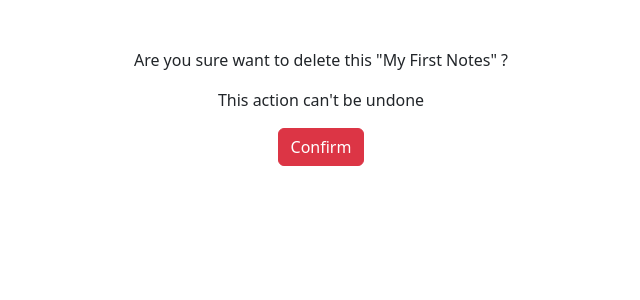
After one commit to Shiftgithub/Smartnotes_in_Django, a Django app: page /smart/notes/1/delete in a window 1280 px wide. The commit adds this page. Shown: the top 300 px of the page, without its empty margins (319-959 px from the left). Run offline with Django 4.2, Linux system fonts and the light colour scheme; data comes from the database, SQL or seed files in the repository; both versions use the stored data as it was after the commit.

Commit message:
chapter-7

```diff
--- a/SmartNotes/notes/forms.py
+++ b/SmartNotes/notes/forms.py
@@ -18,6 +18,6 @@ class NotesForm(forms.ModelForm):
 
     def clean_title(self):
         title = self.cleaned_data['title']
-        if 'Django' not in title:
-            raise ValidationError('We only accept notes about Django!')
+        if 'Notes' not in title:
+            raise ValidationError('We only accept notes about Django :!')
         return title
--- /dev/null
+++ b/SmartNotes/notes/templates/notes/notes_delete.html
@@ -0,0 +1,9 @@
+{% extends 'base.html' %}
+
+{% block content %}
+<form method="POST">{% csrf_token %}
+    <p>Are you sure want to delete this "{{notes.title}}" ?</p>
+    <p>This action can't be undone</p>
+    <input type="submit" class="btn btn-danger" value="Confirm" />
+</form>
+{% endblock %}
--- a/SmartNotes/notes/templates/notes/notes_detail.html
+++ b/SmartNotes/notes/templates/notes/notes_detail.html
@@ -5,4 +5,8 @@
     <h1 class="my-5">{{note.title}}</h1>
     <p>{{note.text}}</p>
 </div>
+<a href="{% url 'notes.list' %}" class="btn btn-secondary my-5">Back</a>
+<a href="{% url 'notes.update' pk=note.id %}" class="btn btn-warning">Edit</a>
+<a href="{% url 'notes.delete' pk=note.id %}" class="btn btn-danger">Delete</a>
+
 {% endblock %}
--- a/SmartNotes/notes/urls.py
+++ b/SmartNotes/notes/urls.py
@@ -4,5 +4,7 @@ from . import views
 urlpatterns = [
     path('notes', views.NotesListView.as_view(), name="notes.list"),
     path('notes/<int:pk>', views.NotesDetailView.as_view(), name="notes.detail"),
+    path('notes/<int:pk>/edit', views.NotesUpdateView.as_view(), name="notes.update"),
+    path('notes/<int:pk>/delete', views.NotesDeleteView.as_view(), name="notes.delete"),
     path('notes/new', views.NotesCreateView.as_view(), name="notes.new"),
 ]
--- a/SmartNotes/notes/views.py
+++ b/SmartNotes/notes/views.py
@@ -1,12 +1,24 @@
 from django.shortcuts import render
 from django.http import Http404
-from django.views.generic import CreateView, DetailView, ListView
+from django.views.generic import CreateView, DetailView, ListView, UpdateView
+from django.views.generic.edit import DeleteView
 
 from .forms import NotesForm
 from .models import Notes
 
 
+class NotesDeleteView(DeleteView):
+    model = Notes
+    success_url = '/smart/notes'
+    template_name = 'notes/notes_delete.html'
+
 class NotesCreateView(CreateView):
+    model = Notes
+    success_url = '/smart/notes'
+    form_class = NotesForm
+
+
+class NotesUpdateView(UpdateView):
     model = Notes
     success_url = '/smart/notes'
     form_class = NotesForm
```
Also changed, not shown: SmartNotes/notes/templates/notes/notes_form.html (+4 -3 lines), SmartNotes/db.sqlite3.
